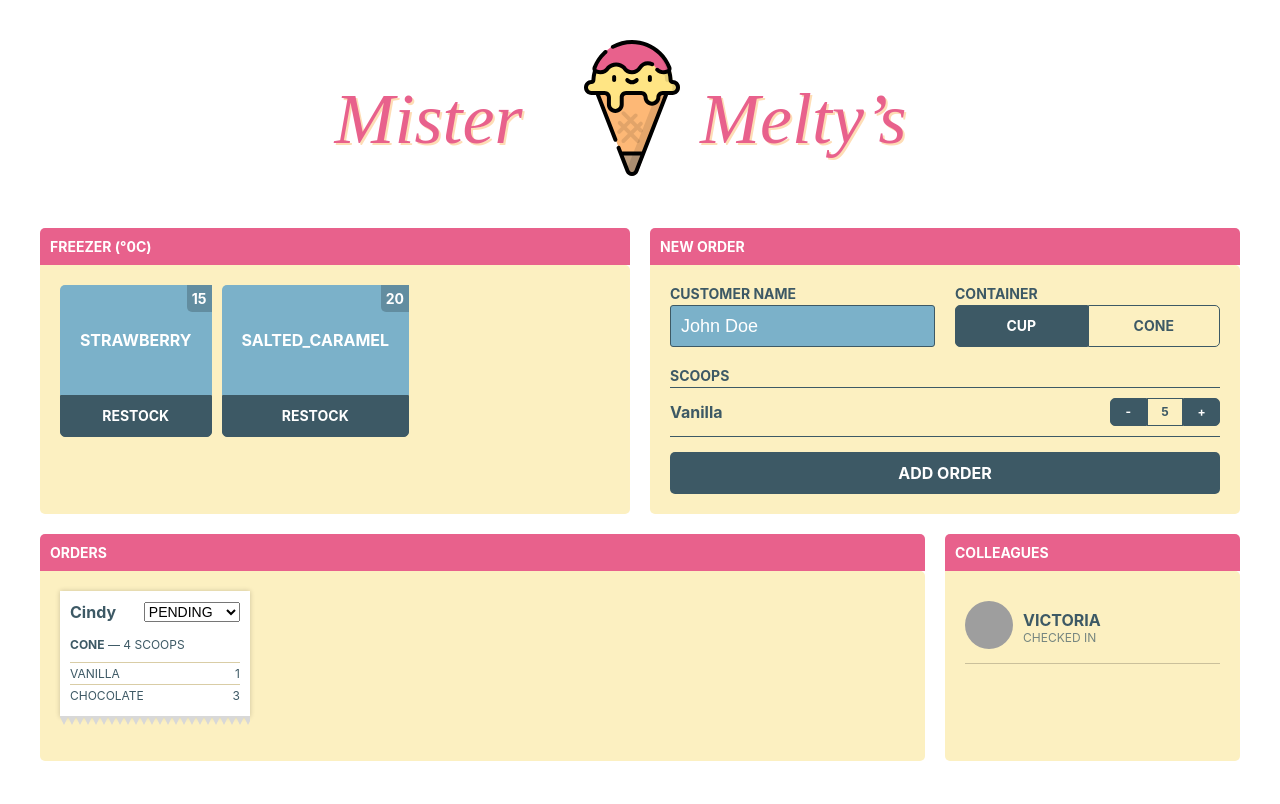
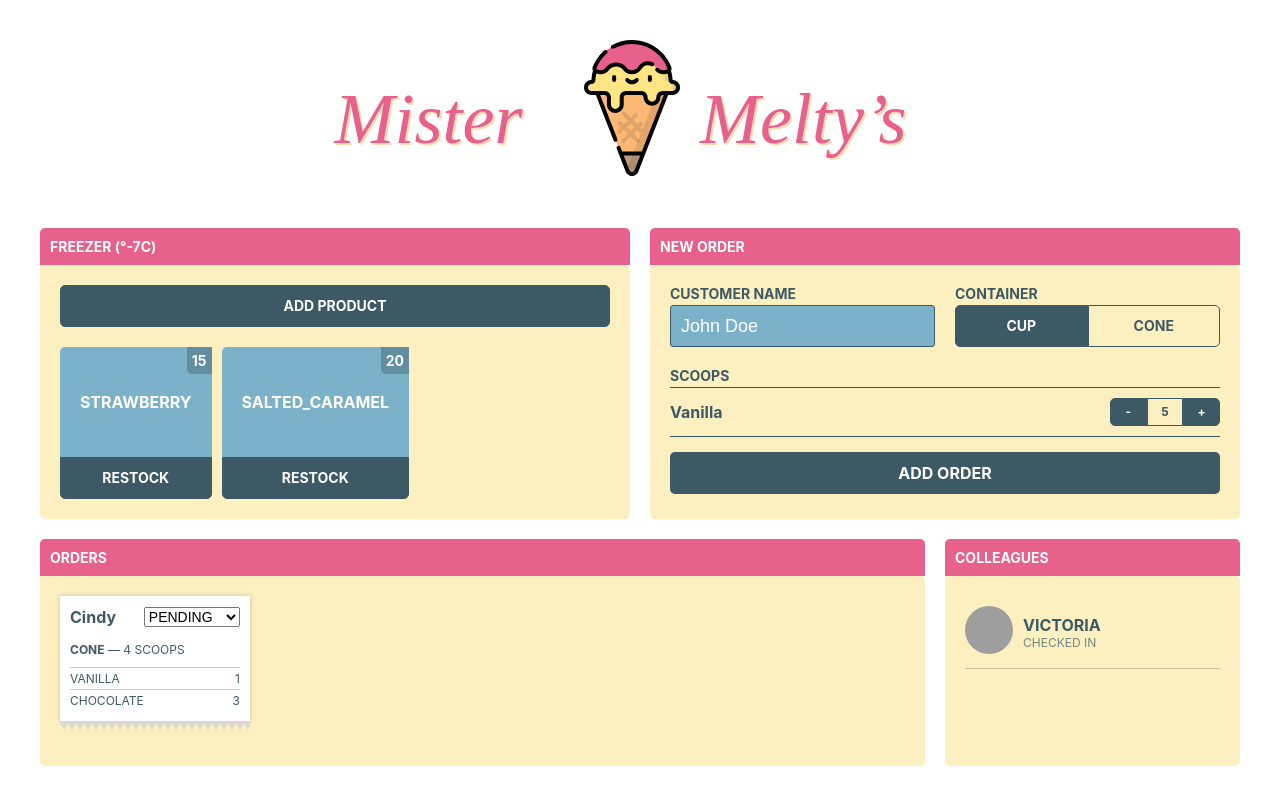
Before and after one commit to thomastuts/redux-in-motion, a React (Create React App) app: page / in a window 1280 px wide. Built offline with nearby package versions, Linux system fonts and the light colour scheme; grey boxes are pictures that could not be loaded; the HTML template or start-up script is replaced by a standard one.

Commit message:
Add temperature measurements & restocking functionality

```diff
--- a/src/components/Freezer/Freezer.js
+++ b/src/components/Freezer/Freezer.js
@@ -1,34 +1,68 @@
 import React, { Component } from 'react';
 
+import { actions } from '../../ducks/freezer';
 import store from '../../store';
+import * as FLAVORS from '../../constants/flavors';
 
 import Panel from '../Panel/Panel';
+import Button from '../Button/Button';
 import FreezerFlavor from '../FreezerFlavor/FreezerFlavor';
 
 class Freezer extends Component {
   state = {
     flavors: store.getState().freezer.flavors,
+    temperature: store.getState().freezer.temperature,
   };
 
   componentDidMount() {
     this.unsubscribe = store.subscribe(() => {
       this.setState({
         flavors: store.getState().freezer.flavors,
+        temperature: store.getState().freezer.temperature,
       });
     });
+
+    setInterval(() => {
+      const randomTemperature = -Math.round(Math.random() * 10);
+      store.dispatch(actions.updateTemperature(randomTemperature));
+    }, 2000);
   }
 
   componentWillUnmount() {
     this.unsubscribe();
   }
 
+  handleClickRestock = (flavorName) => {
+    const amount = parseInt(window.prompt(`Enter amount to restock ${flavorName}`));
+
+    if (!isNaN(amount)) {
+      store.dispatch(actions.addProductToFreezer(flavorName, amount));
+    }
+  };
+
+  handleClickAddProduct = () => {
+    const allAvailableFlavors = Object.keys(FLAVORS);
+    const flavorName = window.prompt(`Enter flavor name to restock. (Choose from: ${allAvailableFlavors.join(', ')})`);
+
+    if (FLAVORS[flavorName]) {
+      this.handleClickRestock(flavorName);
+    }
+  };
+
   render() {
     const flavors = Object.keys(this.state.flavors).map(flavorName => (
-      <FreezerFlavor key={flavorName} flavorName={flavorName} scoops={this.state.flavors[flavorName]} />
+      <FreezerFlavor
+        key={flavorName}
+        onClickRestock={() => this.handleClickRestock(flavorName)}
+        flavorName={flavorName}
+        scoops={this.state.flavors[flavorName]}
+      />
     ));
 
     return (
-      <Panel title="Freezer (°0C)">
+      <Panel title={`Freezer (°${this.state.temperature || 0}C)`}>
+        <Button label="Add product" onClick={this.handleClickAddProduct} />
+        <br/>
         {flavors}
       </Panel>
     );
--- a/src/components/FreezerFlavor/FreezerFlavor.js
+++ b/src/components/FreezerFlavor/FreezerFlavor.js
@@ -4,14 +4,14 @@ import Button from '../Button/Button';
 
 import './FreezerFlavor.css';
 
-const FreezerFlavor = ({ flavorName, scoops }) => {
+const FreezerFlavor = ({ flavorName, scoops, onClickRestock }) => {
   return (
     <div className="freezer-flavor">
       <div className="freezer-flavor__inner">
         <div className="freezer-flavor__scoops-counter">{scoops}</div>
         <div className="freezer-flavor__name">{flavorName}</div>
       </div>
-      <Button className="freezer-flavor__restock-button" label="Restock"/>
+      <Button onClick={onClickRestock} className="freezer-flavor__restock-button" label="Restock"/>
     </div>
   );
 };
```
